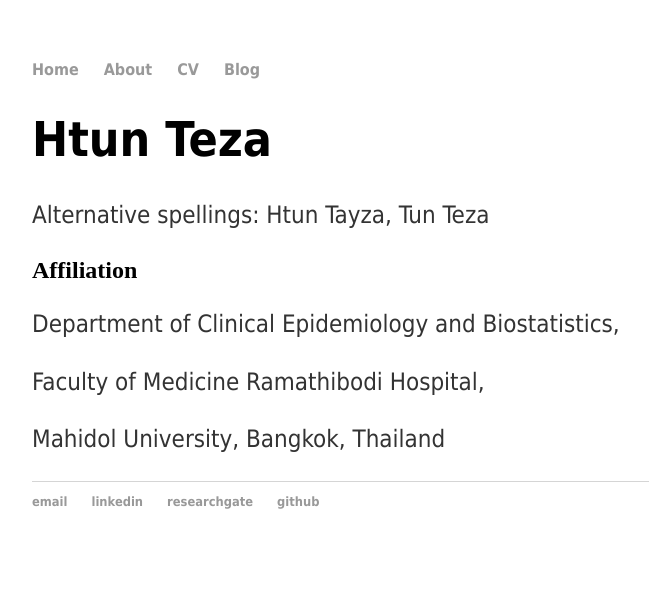
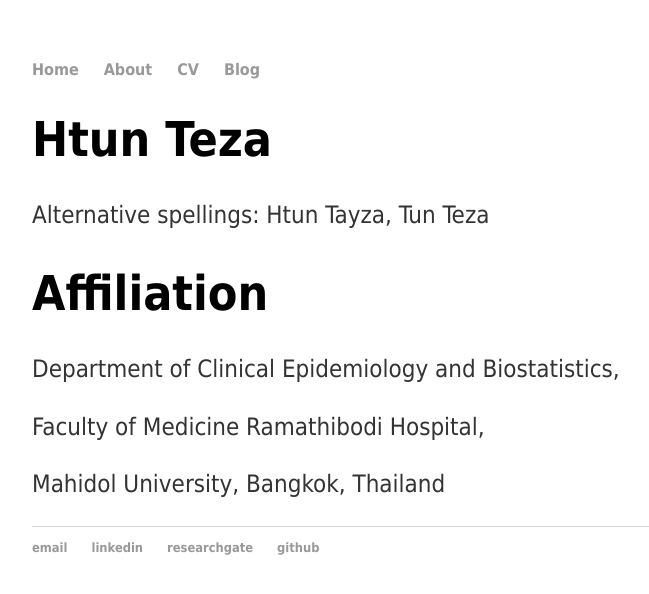
Before and after one commit to finerbrighterlighter/finerbrighterlighter.github.io, a Jekyll site: the page built from cv/index.html, in a window 1280 px wide. Shown: the top 594 px of the page, without its empty margins (160-809 px from the left). Built offline with Jekyll 4.4.1, drawn with Linux system fonts in a browser that asks for light colours.

Commit message:
Update index.html

```diff
--- a/cv/index.html
+++ b/cv/index.html
@@ -5,9 +5,8 @@
 <div class="blurb">
 	<h1>Htun Teza</h1>
 	<p>Alternative spellings: Htun Tayza, Tun Teza</p>
-	<h2>Affiliation</h2>
+	<h1>Affiliation</h1>
 	<p>Department of Clinical Epidemiology and Biostatistics,</p>
 	<p>Faculty of Medicine Ramathibodi Hospital,</p>
 	<p>Mahidol University, Bangkok, Thailand</p>
-	<span id="badgeCont78"><script type="text/javascript" src="https://publons.com/mashlets?el=badgeCont78&rid=AHD-4054-2022&size=small"></script></span>
 </div><!-- /.blurb -->
```
